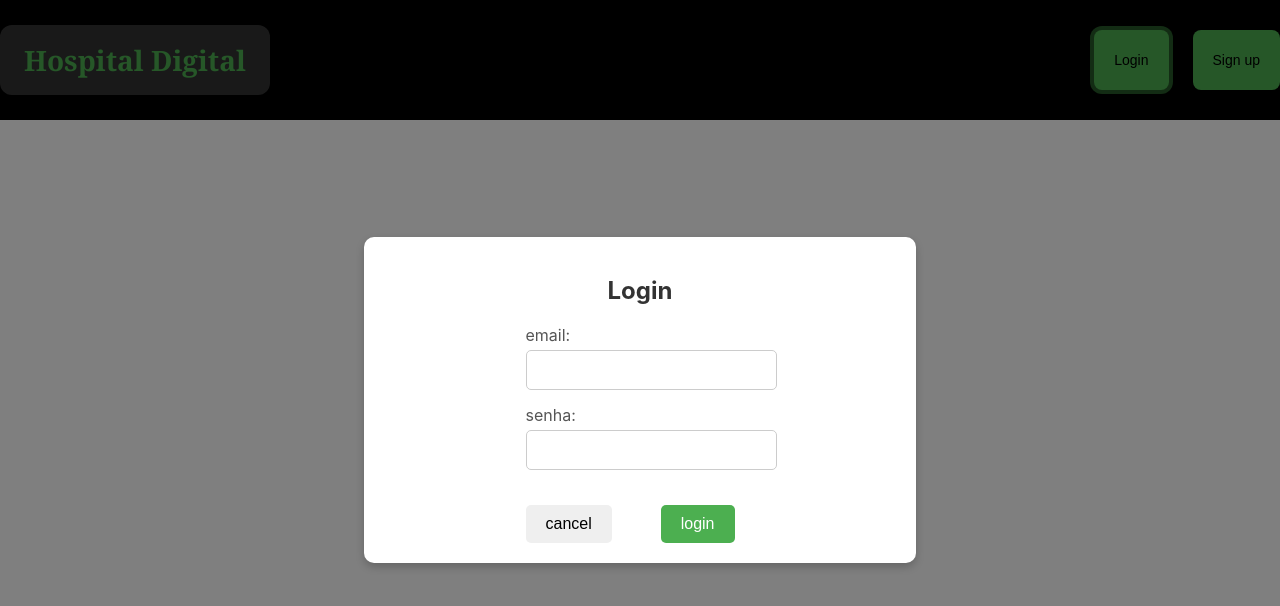
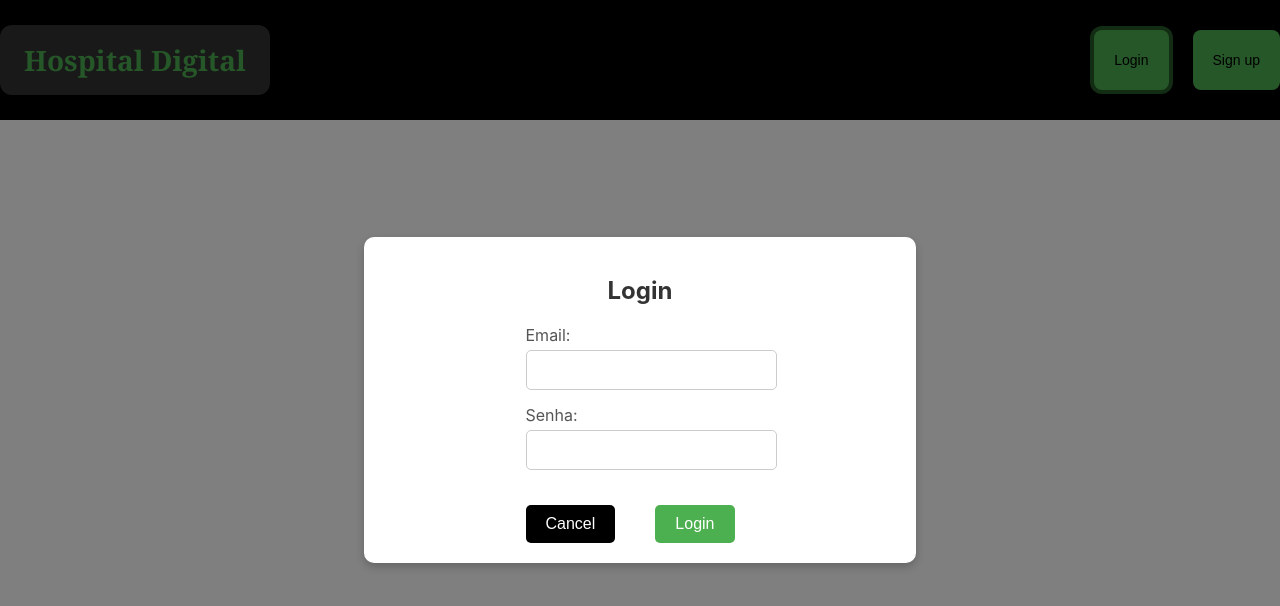
Before and after one commit to EduDD125/hospital_frontend, a React (Create React App) app: page / in a window 1280 px wide. Both pictures are taken after a click on the button "Login". Shown: the top 606 px of the page. Built offline with nearby package versions, Linux system fonts and the light colour scheme.

Commit message:
feat: adicionado tratamento de inputs para modal de login
 Changes to be committed:
	modified:   src/components/modais/login/loginModal.js
	modified:   src/components/modais/login/loginModalStyle.css
	modified:   src/hooks/login/useLogin.js

```diff
--- a/src/components/modais/login/loginModal.js
+++ b/src/components/modais/login/loginModal.js
@@ -1,67 +1,118 @@
 import { useEffect, useState } from "react";
-import "./loginModalStyle.css"
+import "./loginModalStyle.css";
 import { useLogin } from "../../../hooks/login/useLogin";
 import { useNavigate } from "react-router-dom";
 
-export default function LoginModal({setIsModalLoginOpen}) {
-
+export default function LoginModal({ setIsModalLoginOpen }) {
     const [email, setEmail] = useState("");
     const [senha, setSenha] = useState("");
-    const {login, data, loading, error, setError} = useLogin();
+    const [errors, setErrors] = useState({});
+    const { login, loading, error, setError } = useLogin();
     const navigate = useNavigate();
 
+    function handleClose() {
+        if (!error) {
+            setIsModalLoginOpen(false);
+        }
+    }
 
+    function validateEmailFormat(email) {
+        const emailRegex = /^[^\s@]+@[^\s@]+$/;
+        return emailRegex.test(email);
+    }
 
-    function handleClose() {
-        setIsModalLoginOpen(false);
+    function validateFields() {
+        const newErrors = {};
+
+        if (!email) {
+            newErrors.email = "Email é obrigatório.";
+        } else if (!validateEmailFormat(email)) {
+            newErrors.email = "Formato de email inválido.";
+        }
+
+        if (!senha) newErrors.senha = "Senha é obrigatória.";
+
+        setErrors(newErrors);
+        return Object.keys(newErrors).length === 0;
     }
 
     async function handleLogin(e) {
-        e.preventDefault()
+        e.preventDefault();
 
-        let userData = {email, senha};
+        if (!validateFields()) return;
 
         setError("");
-        try {
-            await login(userData); // Aguarda o login ser processado
-        } catch (err) {
-            console.log(error || err); // Captura e exibe erros
+        const userData = { email, senha };
+
+        const response = await login(userData);
+
+
+        if (response && response.status === 200) {
+            navigate("/user");
+        } else if (error) {
+            console.log("error")
+
+            setErrors((prevErrors) => ({
+                ...prevErrors,
+                server: error,
+            }));
         }
     }
 
-    useEffect(() => {
-        if (data) {
-            navigate("/user"); // Redireciona se login bem-sucedido
-        } else if (error) {
-            console.log("Login falhou: ", error); // Exibe erro se houver
-        }
-    },[data, error, navigate])
+    function handleInputChange(setValue, field) {
+        return (e) => {
+            setValue(e.target.value);
+            if (errors[field]) {
+                setErrors((prevErrors) => {
+                    const newErrors = { ...prevErrors };
+                    delete newErrors[field];
+                    return newErrors;
+                });
+            }
+        };
+    }
 
     return (
-        <div className="login-modal__backgroud" onClick={() => {handleClose()}}>
-            <div className="login-modal__container" onClick={e => e.stopPropagation()}>
-            <div className="modal-title">
+        <div className="login-modal__background" onClick={handleClose}>
+            <div className="login-modal__container" onClick={(e) => e.stopPropagation()}>
+                <div className="modal-title">
                     <h2>Login</h2>
                 </div>
-                <form onSubmit={(e) => handleLogin(e)}>
-                    <label> email:
-                        <input type="text" name="email" onChange={(e) => setEmail(e.target.value)} required />
-                    </label>
-                    <label> senha:
-                        <input type="password" name="senha" onChange={(e) => setSenha(e.target.value)} required />
+                <form onSubmit={handleLogin}>
+                    <label>
+                        Email:
+                        <input
+                            type="text"
+                            name="email"
+                            onChange={handleInputChange(setEmail, "email")}
+                            className={errors.email ? "input-error" : ""}
+                        />
+                        {errors.email && <p className="error-message">{errors.email}</p>}
                     </label>
 
-                    {error && <p className="error-message">Não doi possível editar os dados</p>}
+                    <label>
+                        Senha:
+                        <input
+                            type="password"
+                            name="senha"
+                            onChange={handleInputChange(setSenha, "senha")}
+                            className={errors.senha ? "input-error" : ""}
+                        />
+                        {errors.senha && <p className="error-message">{errors.senha}</p>}
+                    </label>
+
+                    {errors.server && <p className="error-message">{errors.server}</p>}
+
                     <div className="button-area">
-                        <button onClick={handleClose}>cancel</button>
-                        {!loading ?
-                            <button type="submit" >login</button>
-                        :
-                            <button type="submit" readOnly>Submitting</button>
-                        }
+                        <button type="button" onClick={handleClose}>Cancel</button>
+                        {!loading ? (
+                            <button type="submit">Login</button>
+                        ) : (
+                            <button type="submit" readOnly>Submitting...</button>
+                        )}
                     </div>
                 </form>
             </div>
         </div>
-    )
+    );
 }
--- a/src/components/modais/login/loginModalStyle.css
+++ b/src/components/modais/login/loginModalStyle.css
@@ -1,4 +1,4 @@
-.login-modal__backgroud {
+.login-modal__background {
     position: absolute;
     z-index: 1;
     top: 0;
--- a/src/hooks/login/useLogin.js
+++ b/src/hooks/login/useLogin.js
@@ -1,32 +1,29 @@
 import { useState } from 'react';
-import apiClient from "../../axios/apiClient"
+import apiClient from "../../axios/apiClient";
 
 export const useLogin = () => {
     const [loading, setLoading] = useState(false);
     const [error, setError] = useState(null);
-  const [data, setData] = useState(null);
 
-  const login = async (userData) => {
-
-    let endpoint = `/login`
-
+    async function login (userData) {
+        let endpoint = `/login`;
         setLoading(true);
 
         try {
-      console.log("endpoint: ", endpoint, "\n", "userData: ", userData);
             const response = await apiClient.post(endpoint, userData);
-      console.log("sera?")
-      setData(response.data);
-      localStorage.setItem("token", response.data.token)
-      localStorage.setItem("role", response.data.role)
-      localStorage.setItem("id", response.data.id)
+            console.log("response:", response)
+            localStorage.setItem("token", response.data.token);
+            localStorage.setItem("role", response.data.role);
+            localStorage.setItem("id", response.data.id);
+            setLoading(false)
+            return response; // Retorna dados diretamente para o modal*/
+        } catch (err) {
+            console.log("err:", err)
+            setError(err.response ? err.response : "Erro no servidor. Tente novamente mais tarde.");
             setLoading(false);
-    } catch (err) {
-      console.log(err)
-      setError(err.response ? err.response.data : 'Erro ao criar paciente');
-      setLoading(false);
+            return err;
         }
     };
 
-  return { login, data, loading, error, setError };
+    return { login, loading, error, setError };
 };
```
Lines whose indentation alone changed are shown as unchanged.
